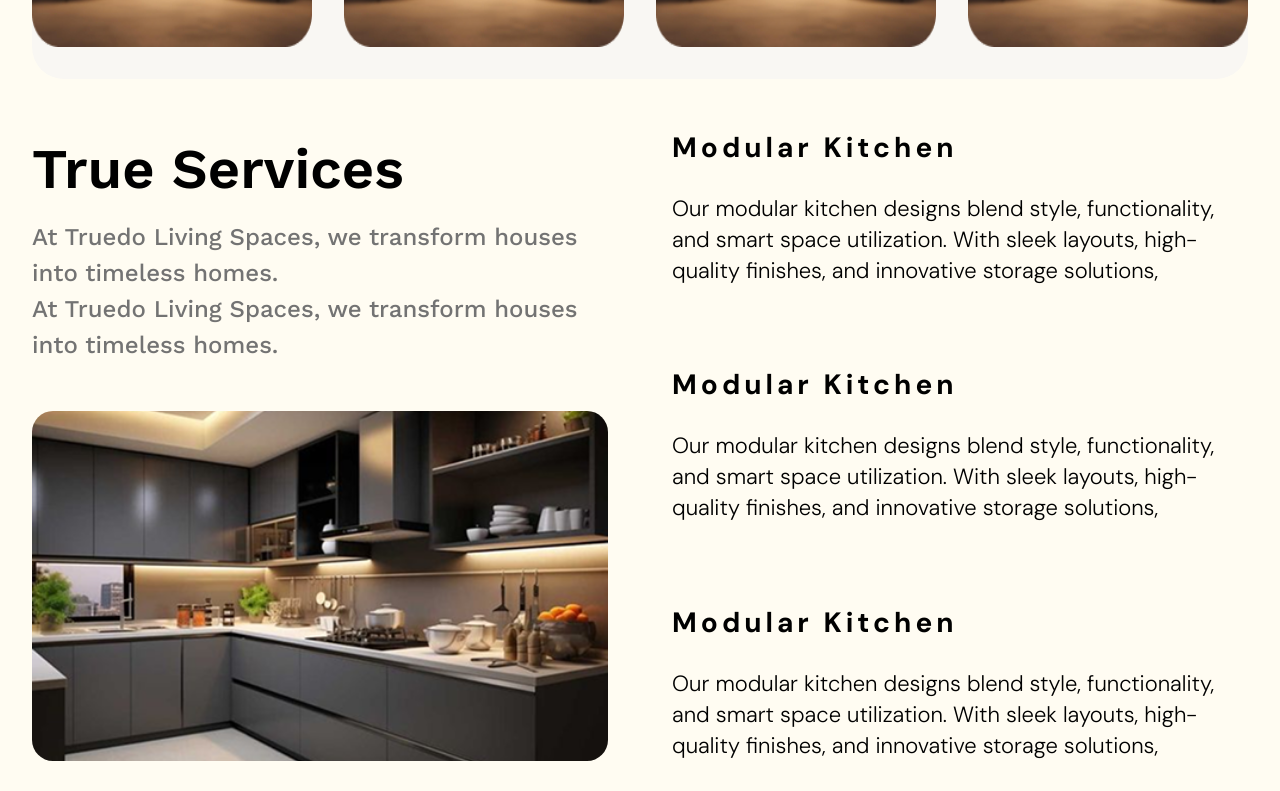
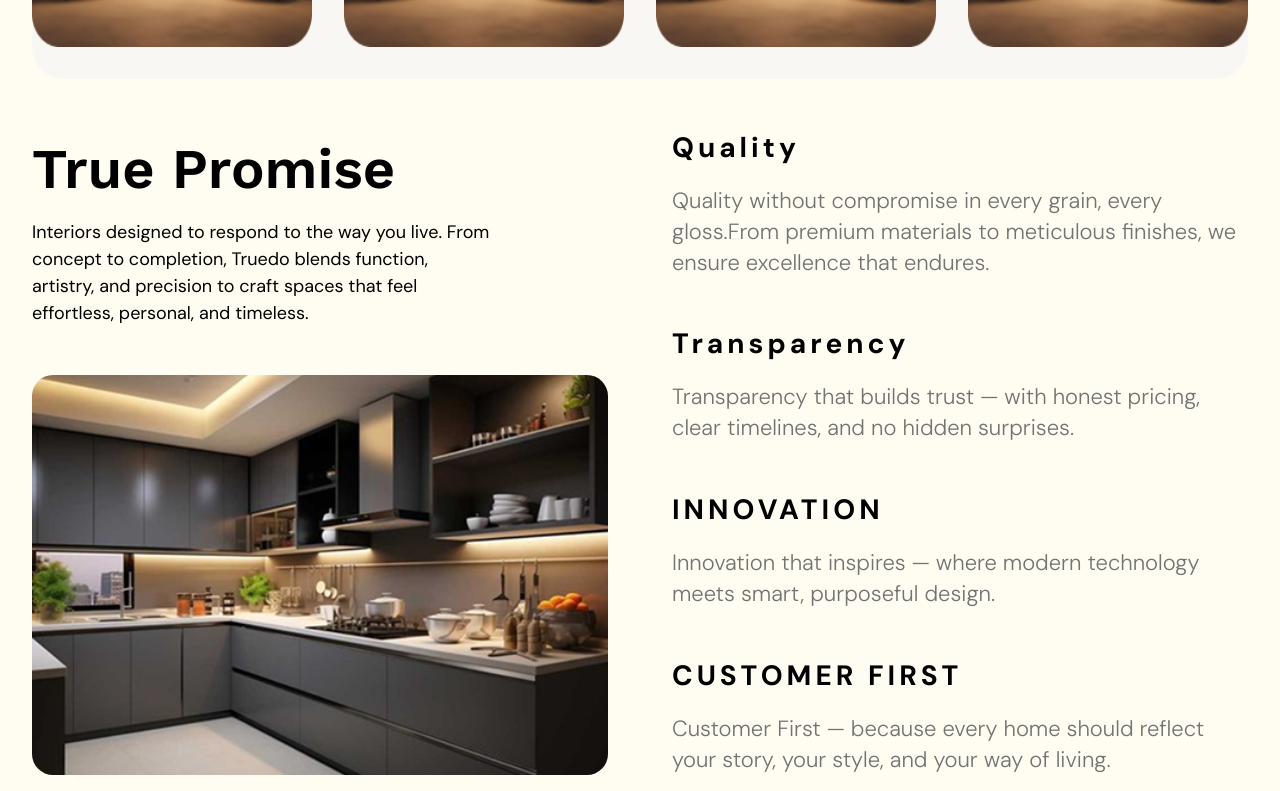
Before and after one commit to techwire-studio/Truedo, a React (Vite) app: page /about-us in a window 1280 px wide. Shown: the part 1269-2060 px from the top of the page. Built offline with nearby package versions, Linux system fonts and the light colour scheme.

Commit message:
about us content updated

```diff
--- a/src/components/HomeText.jsx
+++ b/src/components/HomeText.jsx
@@ -7,9 +7,7 @@ const HomeText = () => {
     <div className="w-full lg:py-20 px-6 py-8 gap-8 lg:gap-0 flex flex-col lg:flex-row justify-between lg:px-8">
       <div className="lg:w-1/2 ">
         <p className="text-[#202B1A] lg:text-[20px] leading-tight font-work">
-          A creative team crafting interiors that blend <br /> beauty and
-          function. From kitchens to full <br /> renovations, we design spaces
-          that reflect your <br className="hidden lg:block" /> lifestyle with elegance and ease.
+          At Truedo Living Spaces, we’ve spent over a <br /> decade mastering the art of manufacturing <br /> modular furniture, PU coating & other specialty <br /> paints for our B2B clients. Now, we’re bringing <br /> the same expertise directly to homes.
         </p>
       </div>
       <div className="lg:w-1/2 flex flex-col lg:items-end text-right">
--- a/src/pages/AboutUs.jsx
+++ b/src/pages/AboutUs.jsx
@@ -10,17 +10,21 @@ const experiences = [exp1,exp1,exp1,exp1]
 
 const services = [
     {
-        heading:"Modular Kitchen",
-        description:"Our modular kitchen designs blend style, functionality, and smart space utilization. With sleek layouts, high-quality finishes, and innovative storage solutions,"
+        heading:"Quality",
+        description:"Quality without compromise in every grain, every gloss.From premium materials to meticulous finishes, we ensure excellence that endures."
     },
     {
-        heading:"Modular Kitchen",
-        description:"Our modular kitchen designs blend style, functionality, and smart space utilization. With sleek layouts, high-quality finishes, and innovative storage solutions,"
+        heading:"Transparency",
+        description:"Transparency that builds trust — with honest pricing, clear timelines, and no hidden surprises."
     },
     {
-        heading:"Modular Kitchen",
-        description:"Our modular kitchen designs blend style, functionality, and smart space utilization. With sleek layouts, high-quality finishes, and innovative storage solutions,"
-    }
+        heading:"INNOVATION",
+        description:"Innovation that inspires — where modern technology meets smart, purposeful design."
+    },
+    {
+        heading:"CUSTOMER FIRST",
+        description:"Customer First — because every home should reflect your story, your style, and your way of living."
+    },
 ]
 
 const AboutUs = () => {
@@ -77,13 +81,15 @@ const AboutUs = () => {
         {/* Section 3 */}
         <div className='w-full flex flex-col lg:flex-row lg:gap-16'>
             <div className='lg:w-[50%]'>
-                    <h4 className='font-work font-semibold text-[42px] lg:text-[56px] -tracking-[6%]'>True Services</h4>
+                    <h4 className='font-work font-semibold text-[42px] lg:text-[56px] -tracking-[6%]'>True Promise</h4>
                     <div className=' mt-2'>
-                        <p className='text-[#737373] font-work font-medium lg:text-[24px]'>At Truedo Living Spaces, we transform houses into  timeless homes.</p>
-                        <p className='text-[#737373] font-work font-medium text-[18px] lg:text-[24px]'>At Truedo Living Spaces, we transform houses into  timeless homes.</p>
+                        <p className='font-dm lg:text-[18px] lg:w-[80%]'>
+                            Interiors designed to respond to the way you live. From concept to completion, Truedo blends function, artistry, and precision to craft spaces that feel effortless, personal, and timeless.
+
+                        </p>
                     </div>
                     <div className='mt-6 lg:mt-12'>
-                        <img className='w-full lg:h-[350px] object-cover rounded-[21px]' src={service} alt="" />
+                        <img className='w-full lg:h-[400px] object-cover rounded-[21px]' src={service} alt="" />
                     </div>
             </div>
             <div className='lg:w-1/2 flex flex-col gap-8 lg:gap-0 mt-8 lg:mt-0 justify-between'>
@@ -91,7 +97,7 @@ const AboutUs = () => {
                     services.map((service,index) => (
                         <div key={index}>
                             <h5 className='font-dm font-bold text-[24px] lg:text-[28px] tracking-[4px]'>{service.heading}</h5>
-                            <p className='font-dm tracking-[8%] lg:leading-[31px] lg:text-[22px] mt-2 lg:mt-6 font-light'>{service.description}</p>
+                            <p className='font-dm tracking-[8%] lg:leading-[31px] lg:text-[22px] mt-2 lg:mt-4 font-light text-[#737373]'>{service.description}</p>
                         </div>
                     ))
                 }
```
